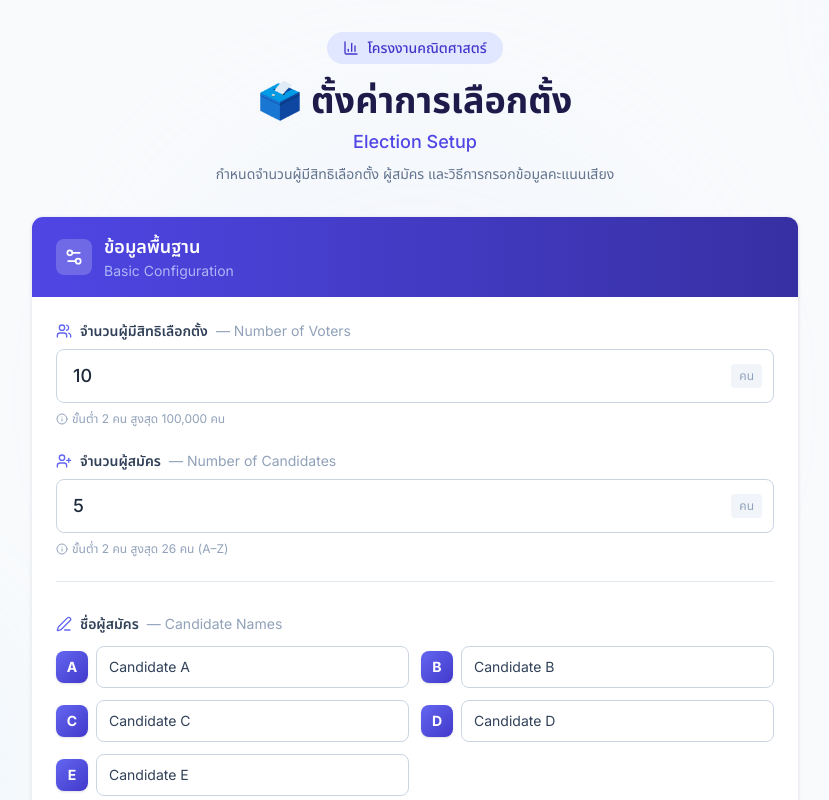
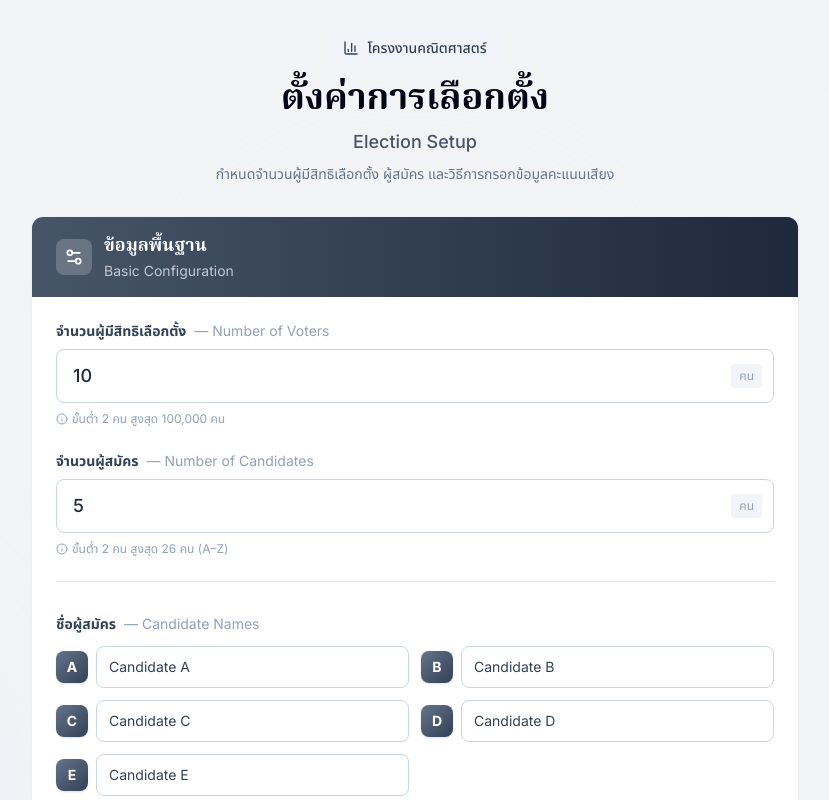
Before and after one commit to 26492-bot/election-voting-simulator, a React (Vite) app: page /setup in a window 1280 px wide. Shown: the top 800 px of the page, without its empty margins (225-1054 px from the left). Built offline with nearby package versions, Linux system fonts and the light colour scheme.

Commit message:
Phase 1: Editorial UI overhaul (Colors, Typography, Icons)

```diff
--- a/src/components/layout/Sidebar.tsx
+++ b/src/components/layout/Sidebar.tsx
@@ -26,7 +26,6 @@ interface MethodItem {
   number: string;
   title: string;
   subtitle: string;
-  icon: React.ReactNode;
   color: string;
   activeBg: string;
 }
@@ -37,7 +36,6 @@ const METHODS: MethodItem[] = [
     number: '①',
     title: 'Plurality Voting',
     subtitle: 'ระบบเสียงข้างมาก',
-    icon: <BarChart3 size={18} />,
     color: 'text-blue-600',
     activeBg: 'from-blue-500 to-blue-600',
   },
@@ -46,7 +44,6 @@ const METHODS: MethodItem[] = [
     number: '②',
     title: 'Borda Count',
     subtitle: 'ระบบรวมคะแนนตามอันดับ',
-    icon: <ListOrdered size={18} />,
     color: 'text-emerald-600',
     activeBg: 'from-emerald-500 to-emerald-600',
   },
@@ -55,7 +52,6 @@ const METHODS: MethodItem[] = [
     number: '③',
     title: 'Instant Runoff (IRV)',
     subtitle: 'ระบบคัดออกและโอนคะแนน',
-    icon: <IterationCcw size={18} />,
     color: 'text-orange-600',
     activeBg: 'from-orange-500 to-orange-600',
   },
@@ -64,7 +60,6 @@ const METHODS: MethodItem[] = [
     number: '④',
     title: 'Condorcet Method',
     subtitle: 'ระบบเปรียบเทียบคู่\nCopeland\'s Rule',
-    icon: <GitCompareArrows size={18} />,
     color: 'text-purple-600',
     activeBg: 'from-purple-500 to-purple-600',
   },
@@ -107,14 +102,9 @@ export default function Sidebar({ currentMethod, onMethodChange, onNavigate }: S
                     : 'hover:bg-white/8 active:bg-white/12'
                 }`}
               >
-                <div className={`shrink-0 mt-0.5 p-1.5 rounded-lg transition-colors ${
-                  isActive ? 'bg-white/20' : 'bg-white/5 group-hover:bg-white/10'
-                }`}>
-                  {m.icon}
-                </div>
-                <div className="min-w-0 flex-1">
-                  <div className="flex items-center gap-1.5">
-                    <span className="text-xs opacity-60">{m.number}</span>
+                <div className="min-w-0 flex-1 pl-1">
+                  <div className="flex items-center gap-2">
+                    <span className={`text-base font-serif font-bold ${isActive ? 'text-white' : 'text-slate-400 group-hover:text-white'}`}>{m.number}</span>
                     <span className={`text-[13px] font-semibold truncate ${
                       isActive ? 'text-white' : 'text-slate-300 group-hover:text-white'
                     }`}>
--- a/src/index.css
+++ b/src/index.css
@@ -5,31 +5,32 @@
    ========================================== */
 
 @theme {
-  /* Color Palette — Deep Purple / Indigo / Blue */
-  --color-primary-50: #eef2ff;
-  --color-primary-100: #e0e7ff;
-  --color-primary-200: #c7d2fe;
-  --color-primary-300: #a5b4fc;
-  --color-primary-400: #818cf8;
-  --color-primary-500: #6366f1;
-  --color-primary-600: #4f46e5;
-  --color-primary-700: #4338ca;
-  --color-primary-800: #3730a3;
-  --color-primary-900: #312e81;
-  --color-primary-950: #1e1b4b;
+  /* Color Palette — Editorial / Data-Journalism (Slate/Navy) */
+  --color-primary-50: #f8fafc;
+  --color-primary-100: #f1f5f9;
+  --color-primary-200: #e2e8f0;
+  --color-primary-300: #cbd5e1;
+  --color-primary-400: #94a3b8;
+  --color-primary-500: #64748b;
+  --color-primary-600: #475569;
+  --color-primary-700: #334155;
+  --color-primary-800: #1e293b;
+  --color-primary-900: #0f172a;
+  --color-primary-950: #020617;
 
-  --color-accent-50: #f0f9ff;
-  --color-accent-100: #e0f2fe;
-  --color-accent-200: #bae6fd;
-  --color-accent-300: #7dd3fc;
-  --color-accent-400: #38bdf8;
-  --color-accent-500: #0ea5e9;
-  --color-accent-600: #0284c7;
+  /* Accent Color - Subtle Blue for buttons */
+  --color-accent-50: #eff6ff;
+  --color-accent-100: #dbeafe;
+  --color-accent-200: #bfdbfe;
+  --color-accent-300: #93c5fd;
+  --color-accent-400: #60a5fa;
+  --color-accent-500: #3b82f6;
+  --color-accent-600: #2563eb;
 
-  --color-surface: #f8fafc;
+  --color-surface: #f3f4f6;
   --color-surface-card: #ffffff;
-  --color-surface-hover: #f1f5f9;
-  --color-surface-dark: #1e1b4b;
+  --color-surface-hover: #e5e7eb;
+  --color-surface-dark: #1f2937;
 
   --color-success: #10b981;
   --color-warning: #f59e0b;
@@ -37,17 +38,18 @@
 
   /* Typography */
   --font-sans: 'Inter', 'Noto Sans Thai', system-ui, -apple-system, sans-serif;
+  --font-serif: 'Playfair Display', 'Merriweather', 'Noto Serif Thai', ui-serif, Georgia, Cambria, "Times New Roman", Times, serif;
 
   /* Spacing & Sizing */
   --radius-card: 12px;
   --radius-button: 10px;
   --radius-input: 8px;
 
-  /* Shadows */
-  --shadow-card: 0 1px 3px 0 rgb(0 0 0 / 0.1), 0 1px 2px -1px rgb(0 0 0 / 0.1);
-  --shadow-card-hover: 0 10px 15px -3px rgb(0 0 0 / 0.1), 0 4px 6px -4px rgb(0 0 0 / 0.1);
+  /* Shadows - Flat & Clean */
+  --shadow-card: 0 1px 2px 0 rgb(0 0 0 / 0.05);
+  --shadow-card-hover: 0 4px 6px -1px rgb(0 0 0 / 0.1), 0 2px 4px -2px rgb(0 0 0 / 0.1);
   --shadow-button: 0 1px 2px 0 rgb(0 0 0 / 0.05);
-  --shadow-glow: 0 0 20px rgb(99 102 241 / 0.15);
+  --shadow-glow: none;
 }
 
 /* ==========================================
@@ -61,7 +63,7 @@
 body {
   font-family: var(--font-sans);
   background-color: var(--color-surface);
-  color: #1e293b;
+  color: var(--color-primary-800);
   -webkit-font-smoothing: antialiased;
   -moz-osx-font-smoothing: grayscale;
 }
--- a/src/pages/SetupPage.tsx
+++ b/src/pages/SetupPage.tsx
@@ -169,8 +169,8 @@ export default function SetupPage() {
             <BarChart3 size={16} />
             <span>โครงงานคณิตศาสตร์</span>
           </div>
-          <h1 className="text-3xl sm:text-4xl font-bold text-[var(--color-primary-950)] mb-2">
-            🗳️ ตั้งค่าการเลือกตั้ง
+          <h1 className="text-3xl sm:text-4xl font-serif font-bold text-[var(--color-primary-950)] mb-2">
+            ตั้งค่าการเลือกตั้ง
           </h1>
           <p className="text-[var(--color-primary-600)] font-medium text-lg">
             Election Setup
@@ -189,7 +189,7 @@ export default function SetupPage() {
                 <Settings2 size={20} />
               </div>
               <div>
-                <h2 className="font-semibold text-lg">ข้อมูลพื้นฐาน</h2>
+                <h2 className="font-serif font-bold text-lg">ข้อมูลพื้นฐาน</h2>
                 <p className="text-primary-200 text-sm opacity-80">
                   Basic Configuration
                 </p>
@@ -214,8 +214,7 @@ export default function SetupPage() {
 
             {/* Voter Count */}
             <div className="space-y-2">
-              <label className="flex items-center gap-2 text-sm font-semibold text-slate-700">
-                <Users size={16} className="text-[var(--color-primary-500)]" />
+              <label className="flex items-center gap-2 text-sm font-bold text-slate-700">
                 จำนวนผู้มีสิทธิเลือกตั้ง
                 <span className="text-slate-400 font-normal">— Number of Voters</span>
               </label>
@@ -244,8 +243,7 @@ export default function SetupPage() {
 
             {/* Candidate Count */}
             <div className="space-y-2">
-              <label className="flex items-center gap-2 text-sm font-semibold text-slate-700">
-                <UserPlus size={16} className="text-[var(--color-primary-500)]" />
+              <label className="flex items-center gap-2 text-sm font-bold text-slate-700">
                 จำนวนผู้สมัคร
                 <span className="text-slate-400 font-normal">— Number of Candidates</span>
               </label>
@@ -278,8 +276,7 @@ export default function SetupPage() {
             {/* Candidate Names */}
             {candidateCount >= 2 && candidateCount <= 26 && (
               <div className="space-y-3 animate-fade-in">
-                <label className="flex items-center gap-2 text-sm font-semibold text-slate-700">
-                  <PenLine size={16} className="text-[var(--color-primary-500)]" />
+                <label className="flex items-center gap-2 text-sm font-bold text-slate-700">
                   ชื่อผู้สมัคร
                   <span className="text-slate-400 font-normal">— Candidate Names</span>
                 </label>
```
